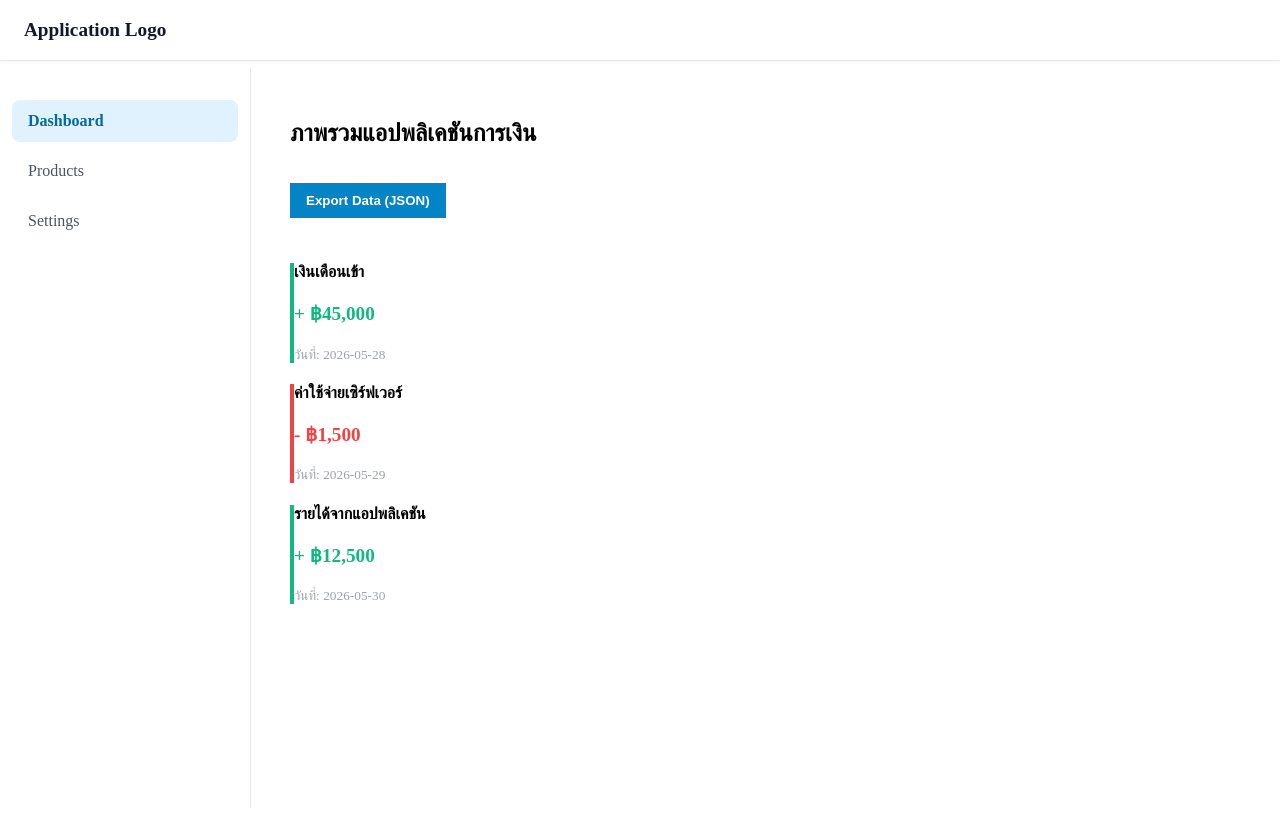
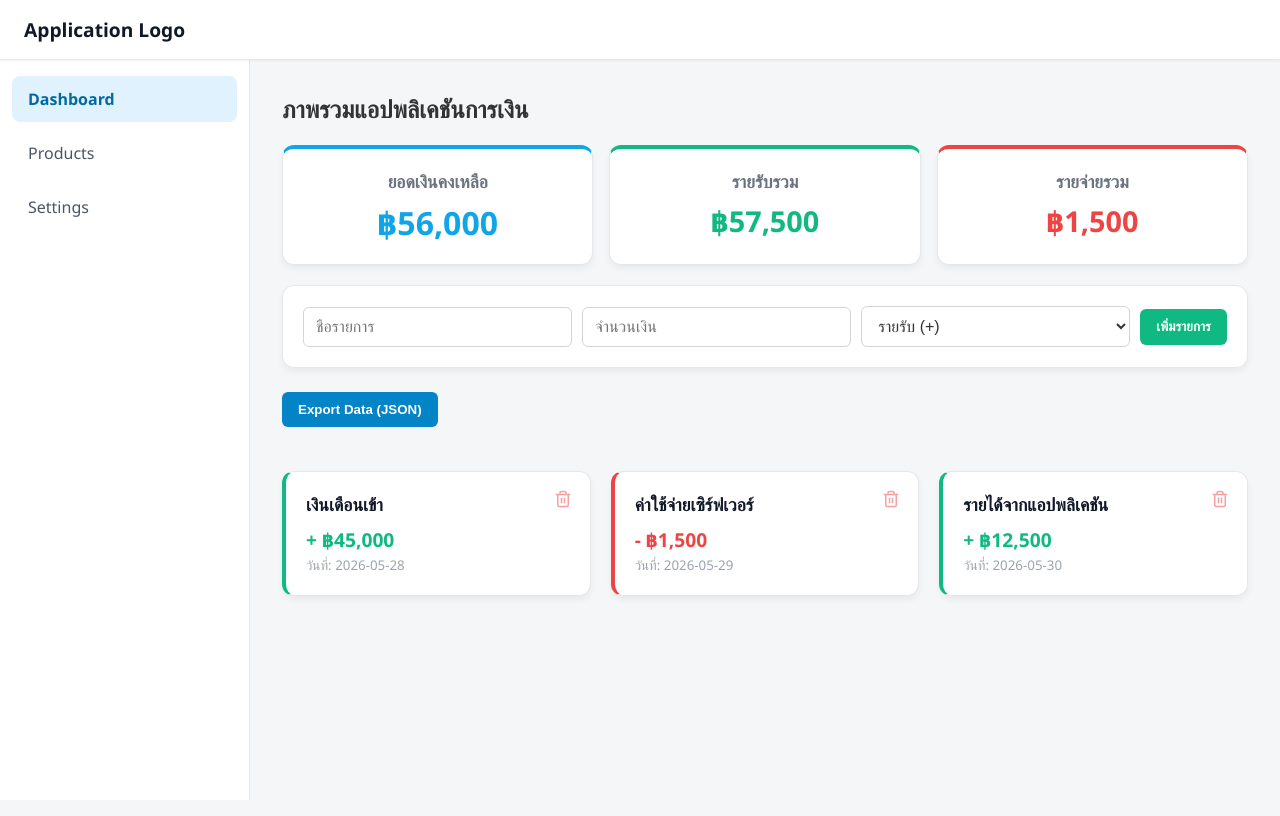
Before and after one commit to Mongkhon-w/Vite_Responsive, a React (Vite) app in the folder my-react-app/: page / in a window 1280 px wide. Built offline with nearby package versions, Linux system fonts and the light colour scheme.

Commit message:
feat_add_crud

```diff
--- a/my-react-app/package.json
+++ b/my-react-app/package.json
@@ -12,6 +12,7 @@
   "dependencies": {
     "react": "^19.2.6",
     "react-dom": "^19.2.6",
+    "react-icons": "^5.6.0",
     "react-router-dom": "^7.16.0"
   },
   "devDependencies": {
--- a/my-react-app/src/hooks/useTransactions.js
+++ b/my-react-app/src/hooks/useTransactions.js
@@ -1,33 +1,43 @@
 import { useState, useEffect } from 'react';
-import { fetchTransactions } from '../services/apiService';
+import { fetchTransactions, addTransactionAPI, deleteTransactionAPI } from '../services/apiService';
 
 export const useTransactions = () => {
   const [data, setData] = useState([]);
   const [loading, setLoading] = useState(true);
-  const [error, setError] = useState(null); // เพิ่ม State สำหรับจัดการ Error
+  const [error, setError] = useState(null);
 
   useEffect(() => {
-    // ฟังก์ชันสำหรับเรียก API
     const loadData = async () => {
       try {
         setLoading(true);
-        setError(null); // เคลียร์ Error เก่าทิ้งก่อนเริ่มดึงข้อมูลใหม่
-
-        // รอรับข้อมูล JSON จาก Service
         const result = await fetchTransactions();
         setData(result);
-
       } catch (err) {
-        // หากเกิด Error ให้เก็บข้อความไว้แสดงผล
         setError(err.message);
       } finally {
-        // ไม่ว่าจะสำเร็จหรือพัง ก็ต้องปิดสถานะ Loading
         setLoading(false);
       }
     };
-
     loadData();
   }, []);
 
-  return { data, loading, error };
+  const addTransaction = async (newData) => {
+    try {
+      const newTxn = await addTransactionAPI(newData);
+      setData(prevData => [newTxn, ...prevData]);
+    } catch (err) {
+      console.error("Add failed", err);
+    }
+  };
+
+  const deleteTransaction = async (id) => {
+    try {
+      await deleteTransactionAPI(id);
+      setData(prevData => prevData.filter(item => item.id !== id));
+    } catch (err) {
+      console.error("Delete failed", err);
+    }
+  };
+
+  return { data, loading, error, addTransaction, deleteTransaction };
 };
--- a/my-react-app/src/index.css
+++ b/my-react-app/src/index.css
@@ -1,12 +1,119 @@
-/* --- Dark Mode Styles (Global & Components) --- */
+/* src/index.css */
+* {
+  box-sizing: border-box;
+  margin: 0;
+  padding: 0;
+}
 
-/* เปลี่ยนสีพื้นหลังหลักและสีตัวอักษร */
+body {
+  font-family: 'Segoe UI', Tahoma, Geneva, Verdana, sans-serif;
+  background-color: #f4f6f8;
+  color: #333;
+}
+
+ul {
+  list-style: none;
+}
+
+button {
+  cursor: pointer;
+  border-radius: 6px;
+  border: 1px solid #ccc;
+  background: #fff;
+  transition: all 0.2s ease;
+}
+
+button:hover {
+  background: #e9ecef;
+}
+
+/* --- Dashboard Grids --- */
+.data-grid {
+  display: grid;
+  grid-template-columns: repeat(auto-fit, minmax(250px, 1fr));
+  gap: 20px;
+  margin-top: 20px;
+}
+
+.card {
+  background: white;
+  padding: 20px;
+  border-radius: 12px;
+  box-shadow: 0 4px 6px rgba(0, 0, 0, 0.05);
+  border: 1px solid #e5e7eb;
+}
+
+.card h4 {
+  margin-bottom: 10px;
+  font-size: 1.1rem;
+  color: #111827;
+}
+
+.card p {
+  color: #6b7280;
+}
+
+/* --- Form & Buttons --- */
+.form-input {
+  padding: 10px 12px;
+  border: 1px solid #d1d5db;
+  border-radius: 6px;
+  font-size: 1rem;
+  flex: 1;
+  min-width: 150px;
+  background: transparent;
+  color: inherit;
+}
+
+.btn-submit {
+  padding: 10px 16px;
+  background-color: #10b981;
+  color: white;
+  border: none;
+  font-weight: bold;
+}
+
+.btn-submit:hover { background-color: #059669; }
+
+.btn-export {
+  padding: 10px 16px;
+  background: #0284c7;
+  color: white;
+  border: none;
+  font-weight: bold;
+  margin-bottom: 24px;
+}
+
+.btn-export:hover { background: #0369a1; }
+
+.btn-delete {
+  position: absolute;
+  top: 12px;
+  right: 12px;
+  background: transparent;
+  border: none;
+  color: #ef4444;
+  opacity: 0.5;
+  transition: all 0.2s ease;
+  display: flex;
+  align-items: center;
+  justify-content: center;
+  padding: 6px;
+  border-radius: 6px;
+}
+
+.btn-delete:hover {
+  opacity: 1;
+  background: #fee2e2;
+  color: #b91c1c;
+}
+
+/* --- Dark Mode (Global & Components) --- */
 body.dark {
   background-color: #111827;
   color: #f9fafb;
 }
 
-/* สีการ์ดในโหมดมืด */
 body.dark .card {
   background: #1f2937;
   border-color: #374151;
@@ -20,7 +127,6 @@ body.dark .card p {
   color: #9ca3af;
 }
 
-/* สีปุ่มในโหมดมืด */
 body.dark button {
   background: #374151;
   color: #f9fafb;
@@ -30,3 +136,18 @@ body.dark button {
 body.dark button:hover {
   background: #4b5563;
 }
+
+body.dark .form-input {
+  border-color: #4b5563;
+}
+
+body.dark .form-input option {
+  background: #1f2937;
+  color: white;
+}
+
+/* รักษาสีปุ่มหลักใน Dark Mode ให้เด่นชัด */
+body.dark .btn-submit { background-color: #10b981; border: none; }
+body.dark .btn-submit:hover { background-color: #059669; }
+body.dark .btn-export { background: #0284c7; border: none; }
+body.dark .btn-export:hover { background: #0369a1; }
--- a/my-react-app/src/pages/Dashboard.jsx
+++ b/my-react-app/src/pages/Dashboard.jsx
@@ -1,50 +1,108 @@
-import React from 'react';
+import React, { useState } from 'react';
 import { MainLayout } from '../layouts/MainLayout';
 import { useTransactions } from '../hooks/useTransactions';
 import { exportDataAsJSON } from '../utils/exportUtils';
+import { FiTrash2 } from 'react-icons/fi';
 
 export const Dashboard = () => {
-  // ดึง state ทั้ง 3 ตัวออกมาจาก Hook
-  const { data, loading, error } = useTransactions();
+  const { data, loading, error, addTransaction, deleteTransaction } = useTransactions();
+  const [formData, setFormData] = useState({ title: '', amount: '', type: 'income' });
 
   const handleExport = () => {
     exportDataAsJSON(data, 'financial_data_export.json');
   };
 
-  // 1. หน้าจอตอนกำลังโหลดข้อมูล
-  if (loading) {
-    return (
-      <MainLayout>
-        <div style={{ textAlign: 'center', padding: '50px', color: '#6b7280' }}>
-          <h2>กำลังโหลดข้อมูลธุรกรรม...</h2>
-        </div>
-      </MainLayout>
-    );
-  }
+  const handleSubmit = (e) => {
+    e.preventDefault();
+    if (!formData.title || !formData.amount) return;
 
-  // 2. หน้าจอตอนเกิดข้อผิดพลาด
-  if (error) {
-    return (
-      <MainLayout>
-        <div style={{ background: '#fee2e2', padding: '20px', borderRadius: '8px', border: '1px solid #ef4444' }}>
-          <h2 style={{ color: '#b91c1c' }}>เกิดข้อผิดพลาด!</h2>
-          <p style={{ color: '#991b1b' }}>{error}</p>
-        </div>
-      </MainLayout>
-    );
-  }
+    addTransaction({
+      title: formData.title,
+      amount: formData.type === 'expense' ? -Math.abs(formData.amount) : Math.abs(formData.amount),
+      type: formData.type
+    });
 
-  // 3. หน้าจอตอนโหลดข้อมูลสำเร็จ
+    setFormData({ title: '', amount: '', type: 'income' });
+  };
+
+  // --- คำนวณยอดรวม ---
+  const totalIncome = data
+    .filter(item => item.type === 'income')
+    .reduce((acc, curr) => acc + Math.abs(curr.amount), 0);
+
+  const totalExpense = data
+    .filter(item => item.type === 'expense')
+    .reduce((acc, curr) => acc + Math.abs(curr.amount), 0);
+
+  const netBalance = totalIncome - totalExpense;
+
+  // --- จัดการสถานะ Loading และ Error ---
+  if (loading) return <MainLayout><div style={{ padding: '50px', textAlign: 'center', color: '#6b7280' }}><h2>กำลังโหลดข้อมูล...</h2></div></MainLayout>;
+  if (error) return <MainLayout><div style={{ padding: '20px', color: '#b91c1c', background: '#fee2e2', borderRadius: '8px' }}><h2>เกิดข้อผิดพลาด: {error}</h2></div></MainLayout>;
+
   return (
     <MainLayout>
       <h2>ภาพรวมแอปพลิเคชันการเงิน</h2>
-      <button onClick={handleExport} style={{ marginTop: '16px', marginBottom: '24px', padding: '10px 16px', background: '#0284c7', color: 'white', border: 'none', fontWeight: 'bold' }}>
-        Export Data (JSON)
-      </button>
 
+      {/* สรุปยอดรวม */}
+      <div style={{ display: 'grid', gridTemplateColumns: 'repeat(auto-fit, minmax(200px, 1fr))', gap: '16px', marginTop: '20px', marginBottom: '20px' }}>
+        <div className="card" style={{ textAlign: 'center', borderTop: '4px solid #0ea5e9' }}>
+          <h4 style={{ color: '#6b7280', marginBottom: '8px' }}>ยอดเงินคงเหลือ</h4>
+          <h2 style={{ color: '#0ea5e9', fontSize: '2rem' }}>฿{netBalance.toLocaleString()}</h2>
+        </div>
+        <div className="card" style={{ textAlign: 'center', borderTop: '4px solid #10b981' }}>
+          <h4 style={{ color: '#6b7280', marginBottom: '8px' }}>รายรับรวม</h4>
+          <h2 style={{ color: '#10b981', fontSize: '1.8rem' }}>฿{totalIncome.toLocaleString()}</h2>
+        </div>
+        <div className="card" style={{ textAlign: 'center', borderTop: '4px solid #ef4444' }}>
+          <h4 style={{ color: '#6b7280', marginBottom: '8px' }}>รายจ่ายรวม</h4>
+          <h2 style={{ color: '#ef4444', fontSize: '1.8rem' }}>฿{totalExpense.toLocaleString()}</h2>
+        </div>
+      </div>
+
+      {/* ฟอร์มเพิ่มข้อมูล */}
+      <form onSubmit={handleSubmit} className="txn-form card" style={{ marginBottom: '24px', display: 'flex', gap: '10px', flexWrap: 'wrap', alignItems: 'center' }}>
+        <input
+          type="text"
+          placeholder="ชื่อรายการ"
+          value={formData.title}
+          onChange={(e) => setFormData({...formData, title: e.target.value})}
+          className="form-input"
+          required
+        />
+        <input
+          type="number"
+          placeholder="จำนวนเงิน"
+          value={formData.amount}
+          onChange={(e) => setFormData({...formData, amount: e.target.value})}
+          className="form-input"
+          required
+        />
+        <select
+          value={formData.type}
+          onChange={(e) => setFormData({...formData, type: e.target.value})}
+          className="form-input"
+        >
+          <option value="income">รายรับ (+)</option>
+          <option value="expense">รายจ่าย (-)</option>
+        </select>
+        <button type="submit" className="btn-submit">เพิ่มรายการ</button>
+      </form>
+
+      <button onClick={handleExport} className="btn-export">Export Data (JSON)</button>
+
+      {/* ตารางข้อมูล */}
       <div className="data-grid">
         {data.map(item => (
-          <div key={item.id} className="card" style={{ borderLeft: `4px solid ${item.type === 'income' ? '#10b981' : '#ef4444'}` }}>
+          <div key={item.id} className="card txn-card" style={{ borderLeft: `4px solid ${item.type === 'income' ? '#10b981' : '#ef4444'}`, position: 'relative' }}>
+            <button
+              onClick={() => deleteTransaction(item.id)}
+              className="btn-delete"
+              title="ลบรายการนี้"
+            >
+              <FiTrash2 size={18} />
+            </button>
+
             <h4>{item.title}</h4>
             <p style={{ fontSize: '1.2rem', fontWeight: 'bold', color: item.type === 'income' ? '#10b981' : '#ef4444' }}>
               {item.type === 'income' ? '+' : '-'} ฿{Math.abs(item.amount).toLocaleString()}
--- a/my-react-app/src/services/apiService.js
+++ b/my-react-app/src/services/apiService.js
@@ -1,21 +1,38 @@
-// ฟังก์ชันจำลองการดึงข้อมูล JSON จาก Server
+// จำลองฐานข้อมูล (In-memory Database)
+let mockTransactions = [
+  { id: 'TXN-001', title: "เงินเดือนเข้า", amount: 45000, type: "income", date: "2026-05-28" },
+  { id: 'TXN-002', title: "ค่าใช้จ่ายเซิร์ฟเวอร์", amount: -1500, type: "expense", date: "2026-05-29" },
+  { id: 'TXN-003', title: "รายได้จากแอปพลิเคชัน", amount: 12500, type: "income", date: "2026-05-30" },
+];
+
+// ดึงข้อมูลทั้งหมด
 export const fetchTransactions = async () => {
-  return new Promise((resolve, reject) => {
-    // จำลองการโหลดข้อมูล 1.5 วินาที
-    setTimeout(() => {
-      const isSuccess = true; // ลองเปลี่ยนเป็น false เพื่อดูหน้าจอตอนเกิด Error
-
-      if (isSuccess) {
-        // ข้อมูล JSON ที่ได้จากการตอบกลับของ API
-        resolve([
-          { id: 'TXN-001', title: "เงินเดือนเข้า", amount: 45000, type: "income", date: "2026-05-28" },
-          { id: 'TXN-002', title: "ค่าใช้จ่ายเซิร์ฟเวอร์", amount: -1500, type: "expense", date: "2026-05-29" },
-          { id: 'TXN-003', title: "รายได้จากแอปพลิเคชัน", amount: 12500, type: "income", date: "2026-05-30" },
-        ]);
-      } else {
-        // จำลองกรณีที่ Server มีปัญหา หรือ Network ล่ม
-        reject(new Error("ไม่สามารถเชื่อมต่อฐานข้อมูลได้ กรุณาลองใหม่อีกครั้ง"));
-      }
-    }, 1500);
+  return new Promise((resolve) => {
+    setTimeout(() => resolve([...mockTransactions]), 800);
   });
 };
+
+// เพิ่มข้อมูล (Create)
+export const addTransactionAPI = async (newData) => {
+  return new Promise((resolve) => {
+    setTimeout(() => {
+      const newTxn = {
+        id: `TXN-${Math.floor(Math.random() * 10000)}`,
+        ...newData,
+        date: new Date().toISOString().split('T')[0]
+      };
+      mockTransactions.unshift(newTxn);
+      resolve(newTxn);
+    }, 500);
+  });
+};
+
+// ลบข้อมูล (Delete)
+export const deleteTransactionAPI = async (id) => {
+  return new Promise((resolve) => {
+    setTimeout(() => {
+      mockTransactions = mockTransactions.filter(txn => txn.id !== id);
+      resolve({ success: true, id });
+    }, 500);
+  });
+};
```
Also changed, not shown: 1 other file (tests, documents, lock files or other folders).
